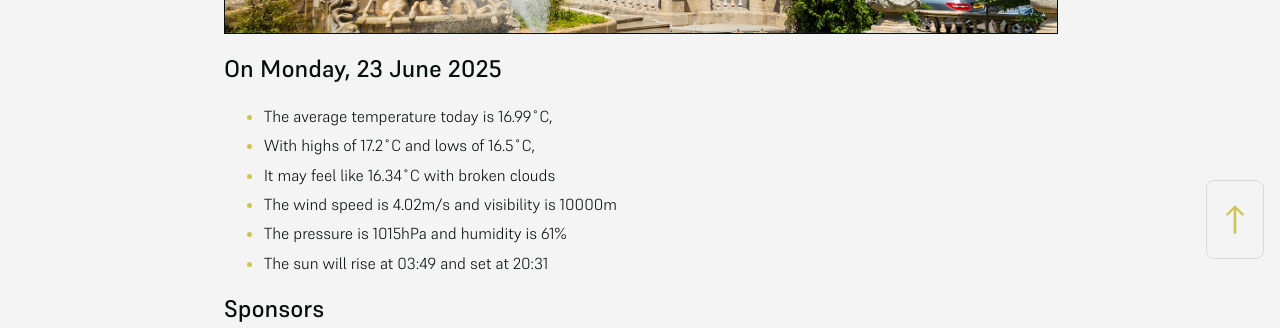
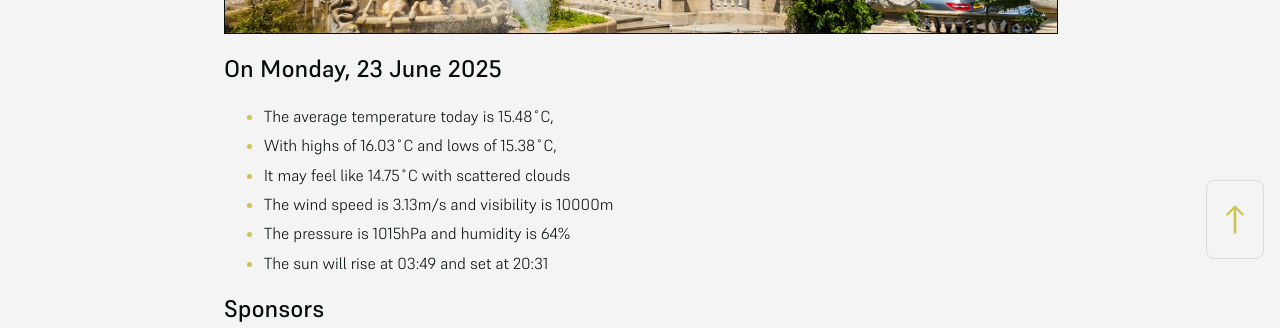
Before and after one commit to mat-0/cheltenham-open-data, a Jekyll site: the page built from index.md, in a window 1280 px wide. Shown: the part 625-953 px from the top of the page. Built offline with Jekyll 4.4.1, drawn with Linux system fonts in a browser that asks for light colours.

Commit message:
Updated 2025-06-23 20:58:04

```diff
--- a/index.md
+++ b/index.md
@@ -10,11 +10,11 @@ seo: Menu
 <!-- weather_marker starts -->
 ## On Monday, 23 June 2025
 
-- The average temperature today is 16.99˚C,
-- With highs of 17.2˚C and lows of 16.5˚C,
-- It may feel like 16.34˚C with broken clouds
-- The wind speed is 4.02m/s and visibility is 10000m
-- The pressure is 1015hPa and humidity is 61%
+- The average temperature today is 15.48˚C,
+- With highs of 16.03˚C and lows of 15.38˚C,
+- It may feel like 14.75˚C with scattered clouds
+- The wind speed is 3.13m/s and visibility is 10000m
+- The pressure is 1015hPa and humidity is 64%
 - The sun will rise at 03:49 and set at 20:31
 
 <!-- weather_marker ends -->
```
Also changed, not shown: _data/flood.json (+4 -4 lines), _pages/fix-my-street.md (+2 -2 lines), _pages/news.md (+8 -8 lines).
